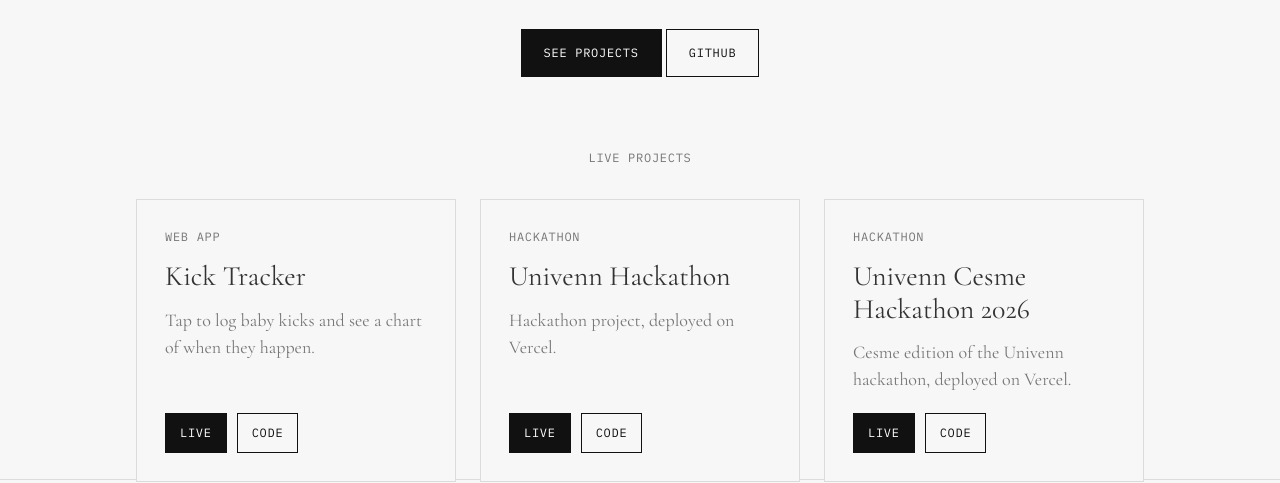
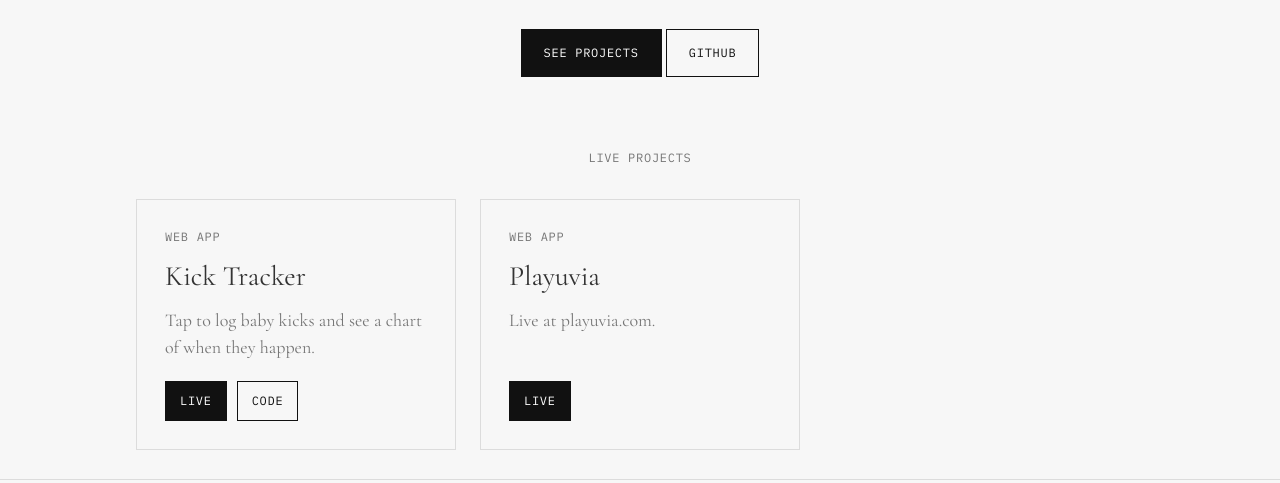
Before and after one commit to denizerisen/denizerisen.github.io, a plain HTML site: page index.html in a window 1280 px wide. Shown: the part 321-804 px from the top of the page. Drawn offline with nearby package versions, Linux system fonts and the light colour scheme.

Commit message:
Update projects: remove Univenn, add Playuvia, fix Kick Tracker link

```diff
--- a/index.html
+++ b/index.html
@@ -111,22 +111,14 @@
       name: "Kick Tracker",
       tag: "Web app",
       desc: "Tap to log baby kicks and see a chart of when they happen.",
-      live: "https://denizerisen.github.io/kick-tracker/",
+      live: "https://denodan.com/kick-tracker/",
       repo: "https://github.com/denizerisen/kick-tracker"
     },
     {
-      name: "Univenn Hackathon",
-      tag: "Hackathon",
-      desc: "Hackathon project, deployed on Vercel.",
-      live: "https://univenn-hackathon.vercel.app",
-      repo: "https://github.com/denizerisen/univenn-hackathon"
-    },
-    {
-      name: "Univenn Cesme Hackathon 2026",
-      tag: "Hackathon",
-      desc: "Cesme edition of the Univenn hackathon, deployed on Vercel.",
-      live: "https://univenn-cesme-hackathon-2026.vercel.app",
-      repo: "https://github.com/denizerisen/univenn-cesme-hackathon-2026"
+      name: "Playuvia",
+      tag: "Web app",
+      desc: "Live at playuvia.com.",
+      live: "https://playuvia.com/"
     }
   ];
   var grid = document.getElementById("grid");
@@ -138,6 +130,7 @@
     var d = document.createElement("p"); d.textContent = p.desc;
     var a = document.createElement("div"); a.className = "actions";
     [["Live", p.live, "solid"], ["Code", p.repo, ""]].forEach(function (x) {
+      if (!x[1]) return;
       var l = document.createElement("a");
       l.className = "btn " + x[2]; l.href = x[1]; l.textContent = x[0];
       l.target = "_blank"; l.rel = "noopener";
```
